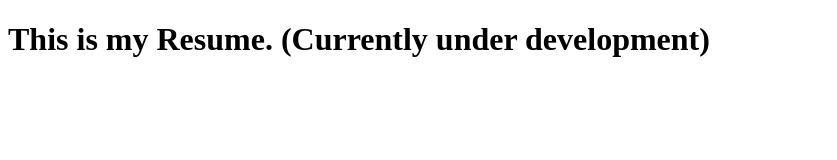
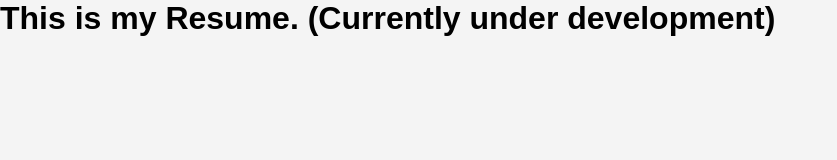
Before and after one commit to RahulKrSahu/demo, a plain HTML site: page index.html in a window 1280 px wide. Shown: the whole page, without its empty margins (0-837 px from the left). Drawn offline with Linux system fonts and the light colour scheme.

Commit message:
Included css

```diff
--- a/index.html
+++ b/index.html
@@ -5,6 +5,7 @@
     <meta charset="UTF-8">
     <meta name="viewport" content="width=device-width, initial-scale=1.0">
     <title>Resume</title>
+    <link rel="stylesheet" href="style.css">
 </head>
 
 <body>
--- /dev/null
+++ b/style.css
@@ -0,0 +1,9 @@
+* {
+  margin: 0;
+  padding: 0;
+}
+
+body {
+  font-family: "Arial", sans-serif;
+  background-color: #f4f4f4;
+}
```
